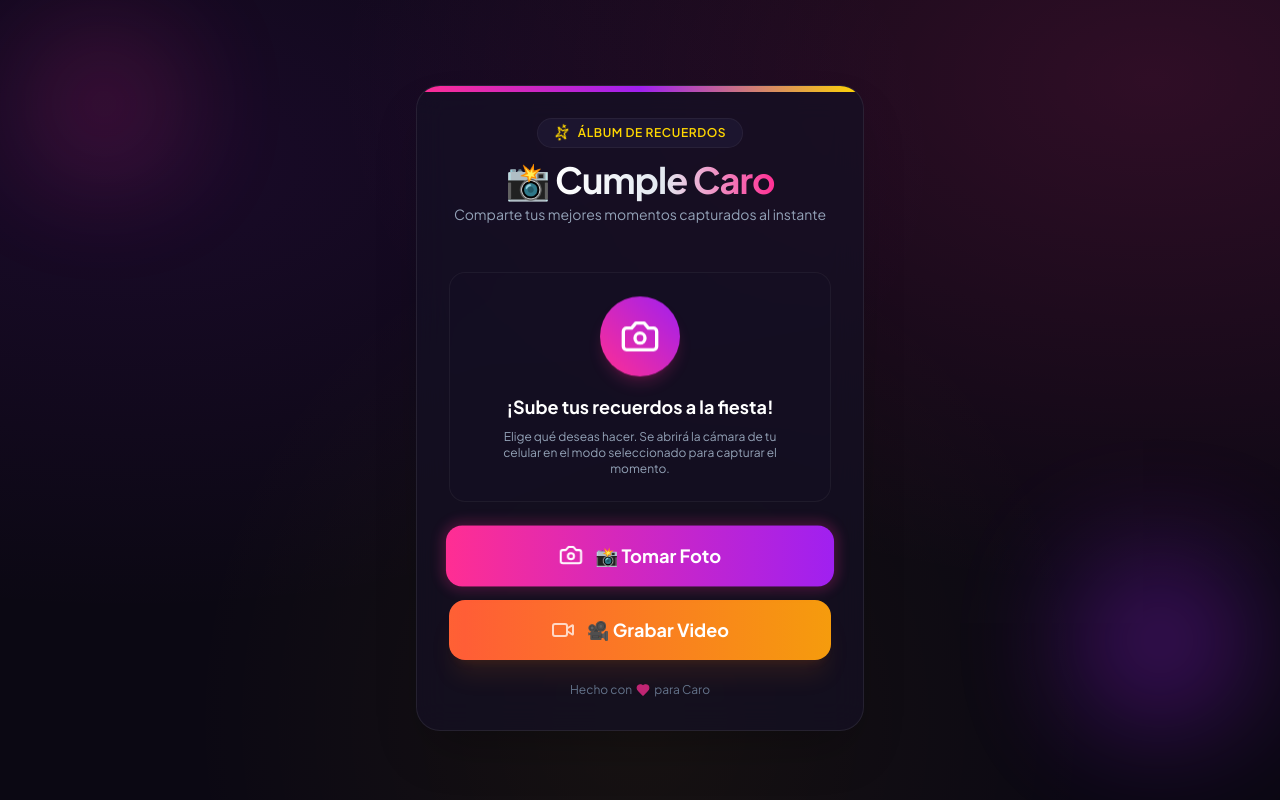
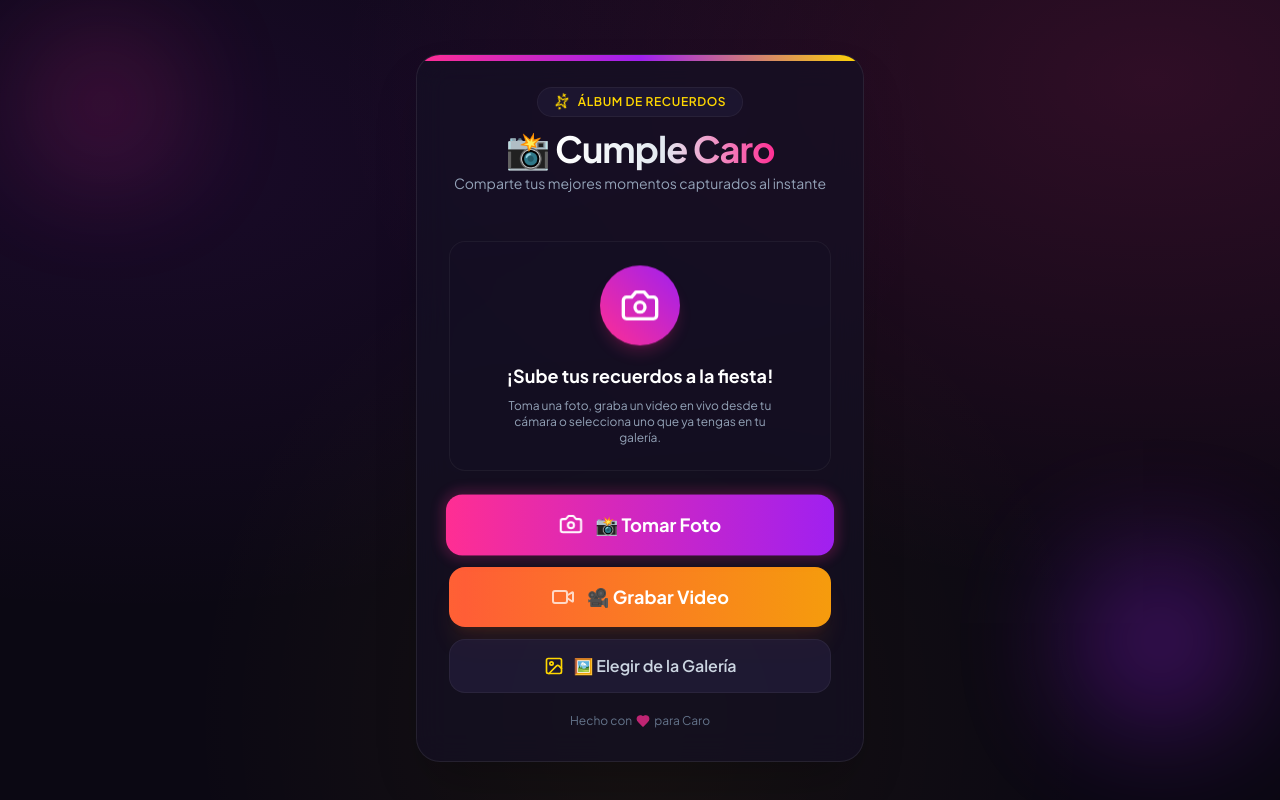
Before and after one commit to R3NzIto/Cumple-Renata, a React (Vite) app: page / in a window 1280 px wide. Built offline with nearby package versions, Linux system fonts and the light colour scheme.

Commit message:
feat: agregar tercer boton para elegir archivos desde la galeria

```diff
--- a/src/App.jsx
+++ b/src/App.jsx
@@ -24,9 +24,10 @@ export default function App() {
   const [loadingMessage, setLoadingMessage] = useState('Procesando archivo...');
   const [errorMessage, setErrorMessage] = useState('');
 
-  // Refs independientes para forzar el comportamiento nativo de captura de foto y video
+  // Refs independientes para cada acción de carga
   const photoInputRef = useRef(null);
   const videoInputRef = useRef(null);
+  const galleryInputRef = useRef(null);
 
   // Mensajes de carga dinámicos para mejorar la experiencia de usuario
   const loadingMessages = [
@@ -245,9 +246,10 @@ export default function App() {
     setOriginalFile(null);
     setErrorMessage('');
 
-    // Limpiar los inputs para permitir subir la misma foto/video seguidos si se desea
+    // Limpiar los inputs para permitir subir el mismo archivo seguidos si se desea
     if (photoInputRef.current) photoInputRef.current.value = "";
     if (videoInputRef.current) videoInputRef.current.value = "";
+    if (galleryInputRef.current) galleryInputRef.current.value = "";
 
     setStatus('idle');
   };
@@ -279,7 +281,7 @@ export default function App() {
           </p>
         </header>
 
-        {/* --- ESTADO: IDLE (Pantalla de Bienvenida con Doble Botón) --- */}
+        {/* --- ESTADO: IDLE (Pantalla de Bienvenida con Triple Botón) --- */}
         {status === 'idle' && (
           <section className="flex-1 flex flex-col justify-between" id="section-idle">
             <div className="flex flex-col items-center text-center my-6 py-6 px-4 rounded-2xl bg-dark-800/40 border border-white/5 relative group">
@@ -288,11 +290,11 @@ export default function App() {
               </div>
               <h2 className="text-lg font-bold text-white mb-2">¡Sube tus recuerdos a la fiesta!</h2>
               <p className="text-xs text-slate-400 max-w-[280px]">
-                Elige qué deseas hacer. Se abrirá la cámara de tu celular en el modo seleccionado para capturar el momento.
+                Toma una foto, graba un video en vivo desde tu cámara o selecciona uno que ya tengas en tu galería.
               </p>
             </div>
 
-            <div className="space-y-3.5">
+            <div className="space-y-3">
               {/* Botón 1: Tomar Foto Directa */}
               <button
                 onClick={() => photoInputRef.current?.click()}
@@ -309,6 +311,15 @@ export default function App() {
               >
                 <VideoIcon className="w-6 h-6 animate-pulse" />
                 <span>🎥 Grabar Video</span>
+              </button>
+
+              {/* Botón 3: Cargar desde Galería */}
+              <button
+                onClick={() => galleryInputRef.current?.click()}
+                className="w-full py-3.5 px-6 rounded-2xl bg-dark-700/80 hover:bg-dark-700 border border-white/5 text-slate-300 font-semibold text-base active:scale-[0.98] transition-all flex items-center justify-center space-x-2.5 hover:border-slate-500"
+              >
+                <ImageIcon className="w-5 h-5 text-festive-gold" />
+                <span>🖼️ Elegir de la Galería</span>
               </button>
 
               <div className="text-center pt-2">
@@ -383,7 +394,7 @@ export default function App() {
                 className="w-full py-3.5 px-6 rounded-2xl bg-dark-700/80 hover:bg-dark-700 text-slate-300 font-semibold text-sm border border-white/5 active:scale-[0.98] transition-all flex items-center justify-center space-x-2"
               >
                 <RefreshCw className="w-4 h-4" />
-                <span>Tomar otro archivo</span>
+                <span>Elegir otro archivo</span>
               </button>
             </div>
           </section>
@@ -480,7 +491,7 @@ export default function App() {
           </section>
         )}
 
-        {/* --- INPUTS OCULTOS DE CAPTURA DIRECTA --- */}
+        {/* --- INPUTS OCULTOS DE CARGA --- */}
 
         {/* Input Oculto de Captura Directa de Foto (Camera) */}
         <input
@@ -502,6 +513,15 @@ export default function App() {
           className="hidden"
         />
 
+        {/* Input Oculto para Carga desde Galería/Archivos (sin forzar cámara) */}
+        <input
+          type="file"
+          accept="image/*,video/*"
+          ref={galleryInputRef}
+          onChange={handleFileChange}
+          className="hidden"
+        />
+
       </div>
     </main>
   );
```
